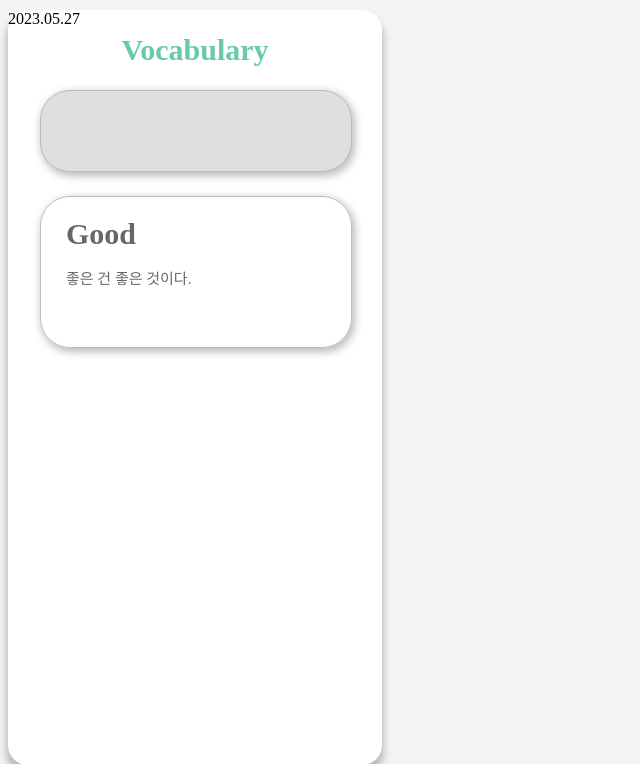
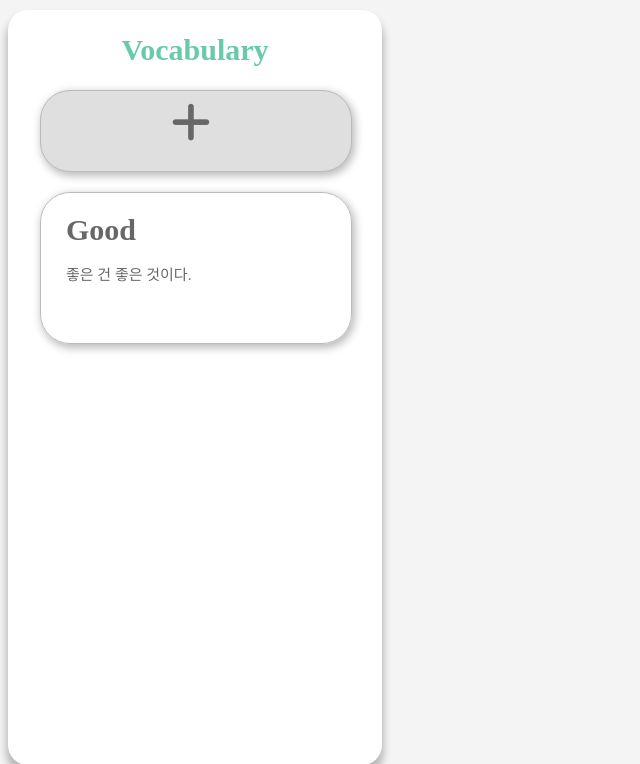
Before and after one commit to sosschs9/GETIT_Hackathon_2023, a Flask app: page /wordlist in a window 1280 px wide. Shown: the top 764 px of the page, without its empty margins (0-640 px from the left). Run offline with Flask 3, Linux system fonts and the light colour scheme; data that the repository does not hold is empty; some libraries are stand-ins or nearby versions; some web fonts are replaced.

Commit message:
done with wordlist

```diff
--- a/templates/wordlist.html
+++ b/templates/wordlist.html
@@ -15,10 +15,12 @@
 <body class = "body">
     <div class ="main">
         <div class = "title">Vocabulary</div>
-        <div class = "date">2023.05.27</div>
+
         <div class = "card">
             <div class="add_word">
-
+                <div class ="plus">
+                    <i class="fa-solid fa-plus" style="color: #676767;"></i>
+                </div>
             </div>
             <div class = "word1">
                 <div class = "word1_text">
```
